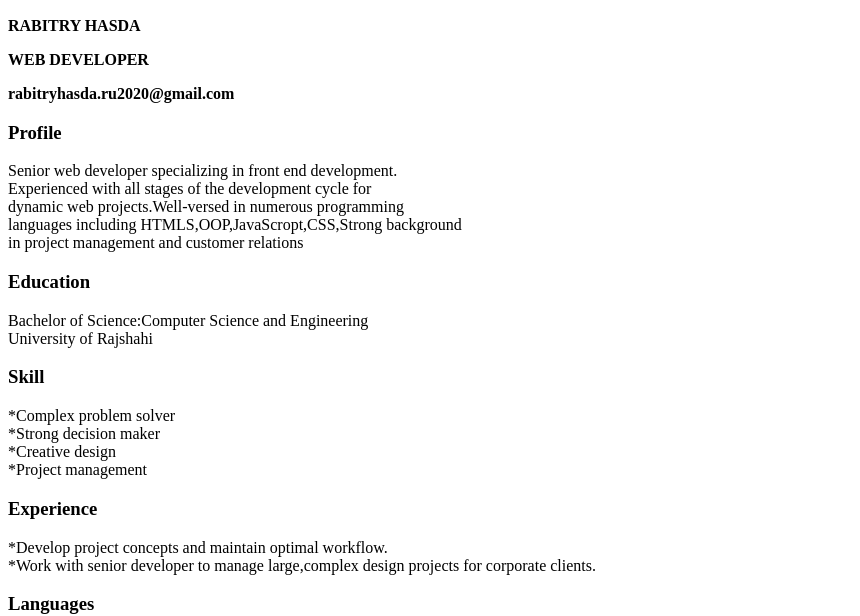
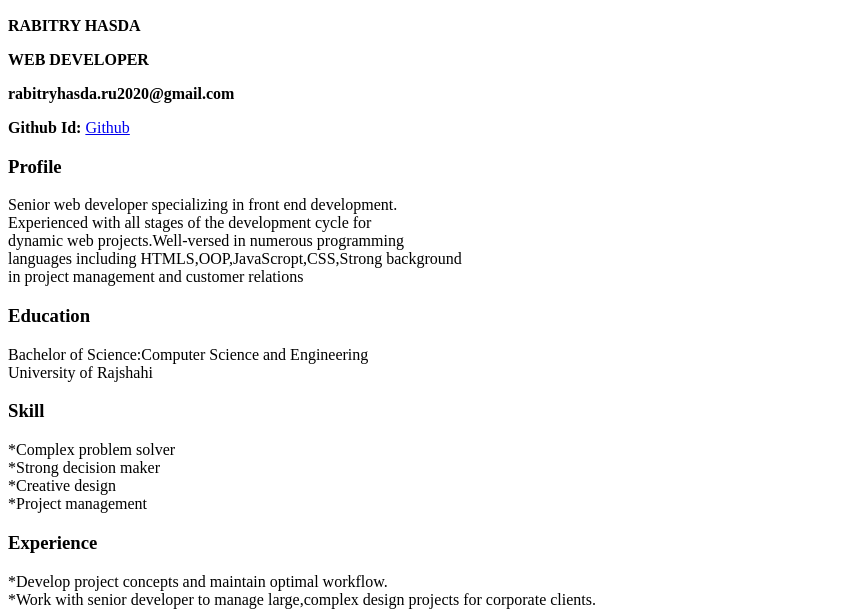
Before and after one commit to Rabitry/Rabitry.github.io, a plain HTML site: page index.html in a window 1280 px wide. Shown: the part 211-827 px from the top of the page, without its empty margins (0-860 px from the left). Drawn offline with Linux system fonts and the light colour scheme.

Commit message:
Update index.html

```diff
--- a/index.html
+++ b/index.html
@@ -12,6 +12,7 @@
     <p><b>RABITRY HASDA</b></p>
     <p><b>WEB DEVELOPER</b></p>
     <p><b>rabitryhasda.ru2020@gmail.com</b></p>
+     <p><b>Github Id: </b><a href = "https://github.com/Rabitry">Github</a></p>
     <h3>Profile</h3>
     <p>Senior web developer specializing in front end development.<br>
         Experienced with all stages of the development cycle for<br>
```
